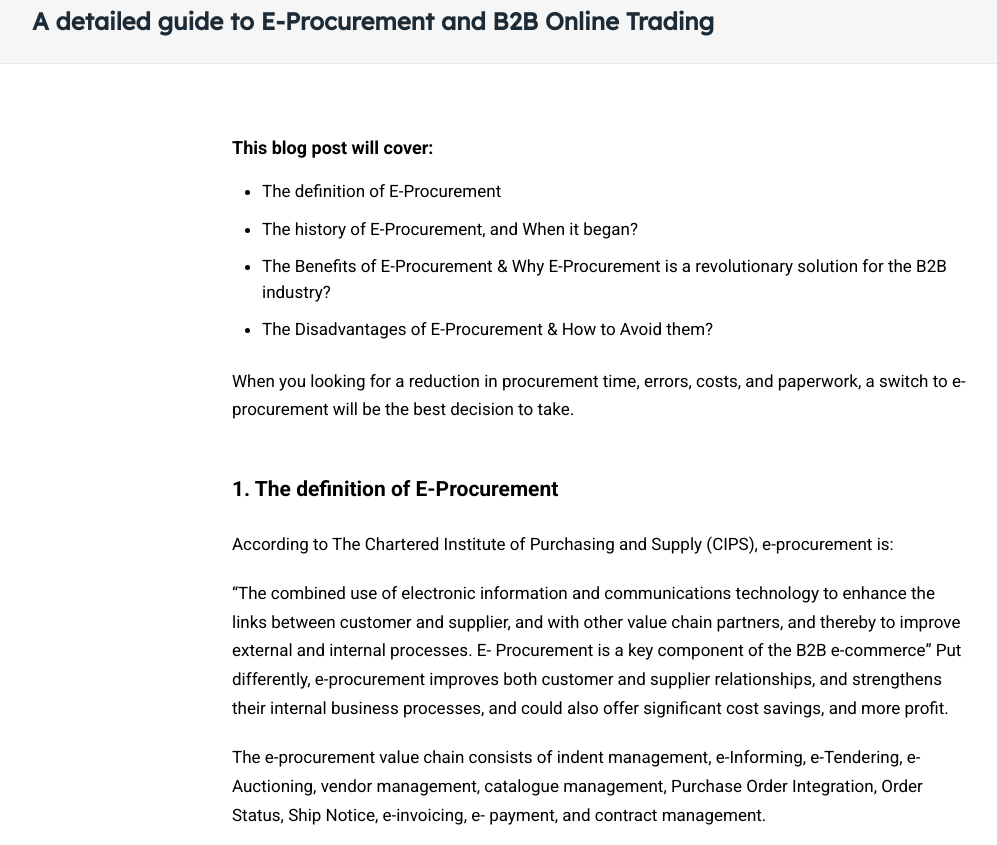
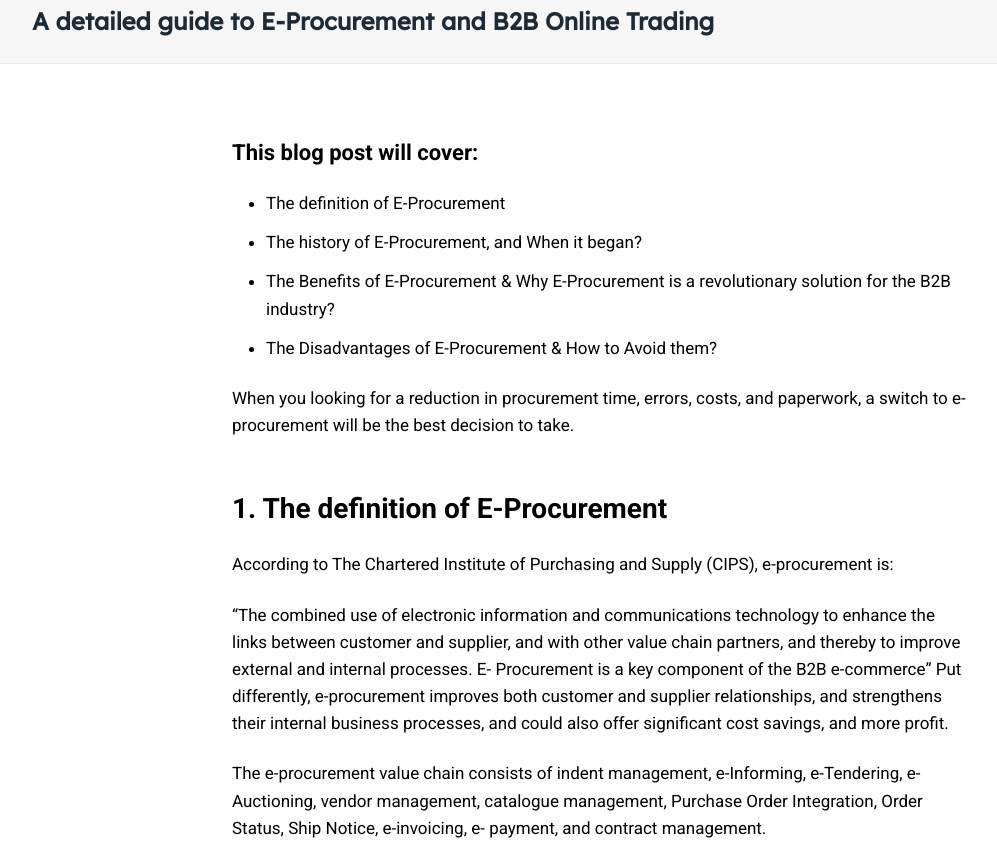
Before and after one commit to heshamabdulzaher/eProcure-Blog, a plain HTML site: page article/index.html in a window 1280 px wide. Shown: the part 575-1420 px from the top of the page, without its empty margins (38-1035 px from the left). Drawn offline with Linux system fonts and the light colour scheme.

Commit message:
Update Article body styles

```diff
--- a/assets/scss/_article-body.scss
+++ b/assets/scss/_article-body.scss
@@ -9,33 +9,35 @@
     max-width: 800px;
   }
   p {
-    margin-bottom: 20px;
-    line-height: 1.7;
+    margin-bottom: 23px;
+    line-height: 1.6;
   }
   ul,
   ol {
-    padding-left: 30px;
-    margin-top: 10px;
+    padding-left: 34px;
+    margin-bottom: 23px;
     ul {
       list-style-type: upper-alpha;
     }
   }
   ul {
     list-style-type: disc;
-    margin-bottom: 24px;
   }
   li {
     margin-bottom: 12px;
+    line-height: 1.6;
   }
   h2 {
-    font-size: 21px;
+    font-size: 28px;
+    line-height: 40px;
     margin-top: 50px;
-    margin-bottom: 24px;
+    margin-bottom: 22px;
   }
   h3 {
-    font-size: 18px;
-    margin-top: 40px;
-    margin-bottom: 18px;
+    font-size: 22px;
+    line-height: 30px;
+    margin-top: 44px;
+    margin-bottom: 22px;
   }
   .subscribe {
     padding: 80px 0;
```
Also changed, not shown: assets/css/styles.css, 1 other file.
